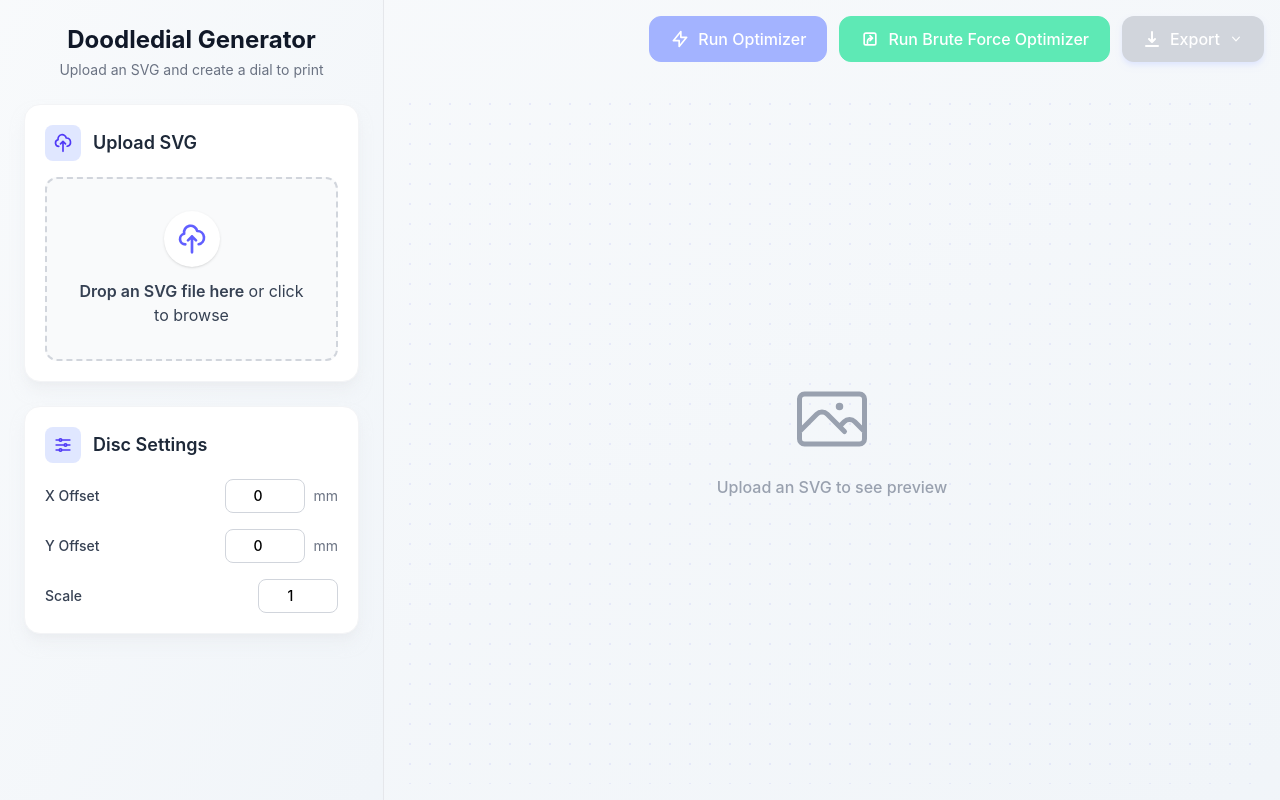
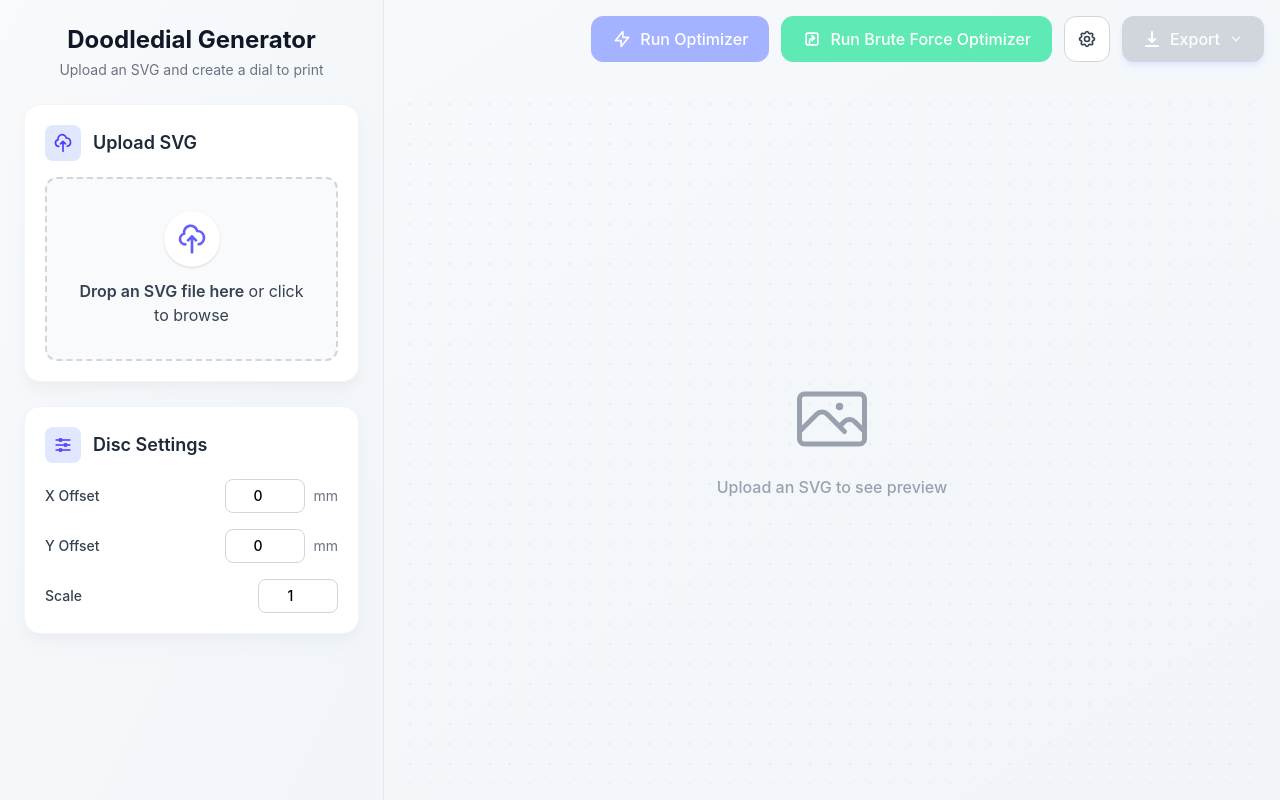
Before and after one commit to kgeilmann/doodledials, a SvelteKit app: page / in a window 1280 px wide. Built offline with nearby package versions, Linux system fonts and the light colour scheme.

Commit message:
feat: add gear icon and render global config dialog

```diff
--- a/src/routes/+page.svelte
+++ b/src/routes/+page.svelte
@@ -13,6 +13,8 @@
 	import type { OptimizerTuning } from '$lib/optimizer/run-optimizer';
 	import { OptimizerCancelledError, runOptimizer } from '$lib/optimizer/run-optimizer';
 	import { doodledialStore } from '$lib/stores/doodledial.svelte';
+	import GlobalConfigDialog from '$lib/components/GlobalConfigDialog.svelte';
+	import { globalConfig } from '$lib/stores/global-config.svelte';
 
 	type OptimizerMode = 'force-directed' | 'bruteforce';
 
@@ -480,6 +482,33 @@
 				<span>Run Brute Force Optimizer</span>
 			</button>
 
+			<button
+				onclick={() => globalConfig.open()}
+				class="px-3 py-2.5 bg-white text-gray-700 border border-gray-300 rounded-xl font-medium flex items-center gap-2 transition-all duration-200 ease-out hover:bg-gray-50 active:scale-95"
+				aria-label="Open global settings"
+				data-testid="global-config-gear-button"
+			>
+				<svg
+					xmlns="http://www.w3.org/2000/svg"
+					class="h-5 w-5"
+					fill="none"
+					viewBox="0 0 24 24"
+					stroke="currentColor"
+					stroke-width="2"
+				>
+					<path
+						stroke-linecap="round"
+						stroke-linejoin="round"
+						d="M10.325 4.317c.426-1.756 2.924-1.756 3.35 0a1.724 1.724 0 002.573 1.066c1.543-.94 3.31.826 2.37 2.37a1.724 1.724 0 001.066 2.573c1.756.426 1.756 2.924 0 3.35a1.724 1.724 0 00-1.066 2.573c.94 1.543-.826 3.31-2.37 2.37a1.724 1.724 0 00-2.573 1.066c-.426 1.756-2.924 1.756-3.35 0a1.724 1.724 0 00-2.573-1.066c-1.543.94-3.31-.826-2.37-2.37a1.724 1.724 0 00-1.066-2.573c-1.756-.426-1.756-2.924 0-3.35a1.724 1.724 0 001.066-2.573c-.94-1.543.826-3.31 2.37-2.37.996.608 2.296.07 2.572-1.065z"
+					/>
+					<path
+						stroke-linecap="round"
+						stroke-linejoin="round"
+						d="M15 12a3 3 0 11-6 0 3 3 0 016 0z"
+					/>
+				</svg>
+			</button>
+
 			<ExportButton />
 		</div>
 		<div class="flex-1 p-4">
@@ -833,4 +862,5 @@
 			</section>
 		</div>
 	{/if}
+	<GlobalConfigDialog />
 </main>
```
